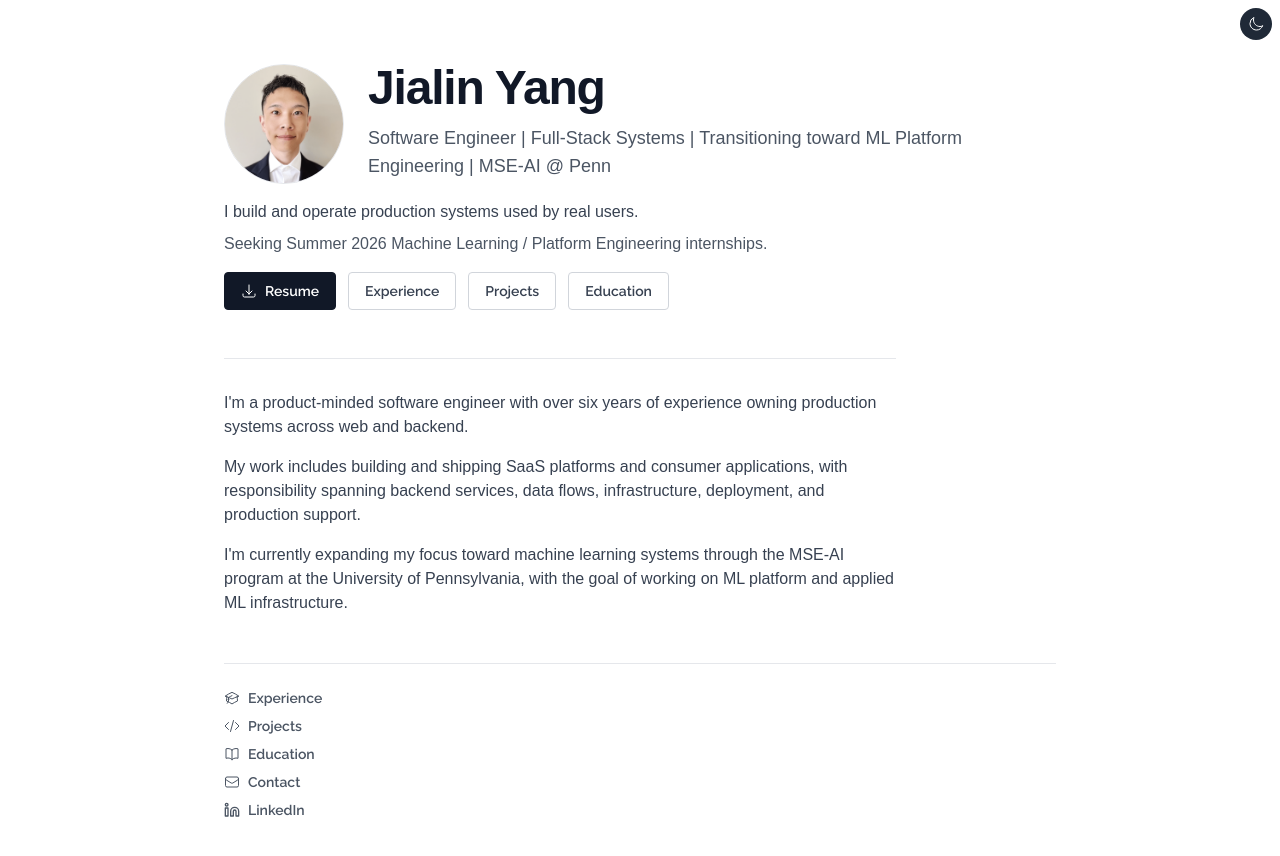
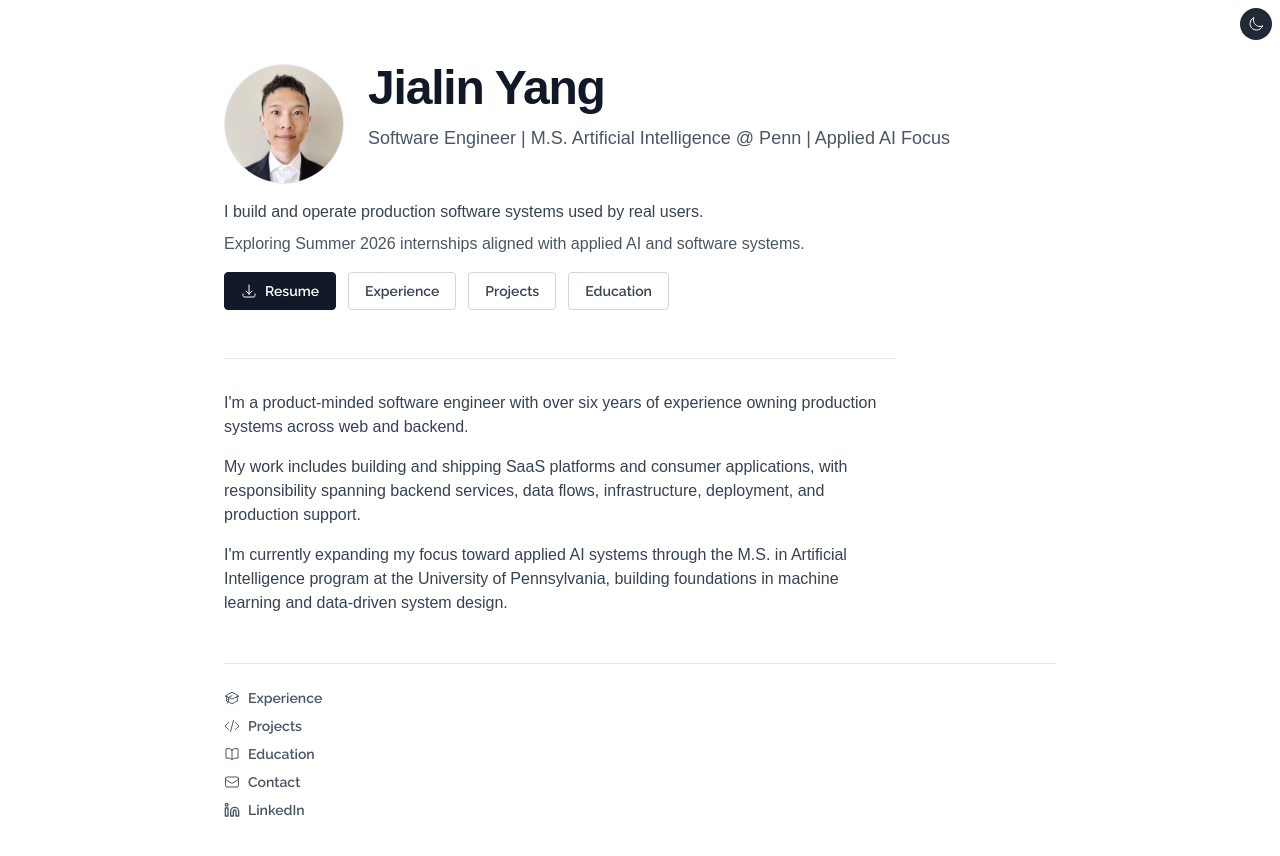
Before and after one commit to yangjialin94/jialin-portfolio, a Next.js app: page / in a window 1280 px wide. Shown: the top 856 px of the page. Built offline with nearby package versions, Linux system fonts and the light colour scheme.

Commit message:
update to match ai engineer career track

```diff
--- a/app/page.tsx
+++ b/app/page.tsx
@@ -28,18 +28,17 @@ export default function HomePage() {
               Jialin Yang
             </h1>
             <p className="mt-3 text-base text-gray-600 dark:text-gray-400 sm:text-lg">
-              Software Engineer | Full-Stack Systems | Transitioning toward ML Platform Engineering
-              | MSE-AI @ Penn
+              Software Engineer | M.S. Artificial Intelligence @ Penn | Applied AI Focus
             </p>
           </div>
         </div>
 
         <div className="max-w-2xl space-y-2">
           <p className="text-sm text-gray-700 dark:text-gray-300 sm:text-base">
-            I build and operate production systems used by real users.
+            I build and operate production software systems used by real users.
           </p>
           <p className="text-sm text-gray-600 dark:text-gray-400 sm:text-base">
-            Seeking Summer 2026 Machine Learning / Platform Engineering internships.
+            Exploring Summer 2026 internships aligned with applied AI and software systems.
           </p>
         </div>
 
@@ -87,9 +86,9 @@ export default function HomePage() {
           production support.
         </p>
         <p className="text-sm leading-6 text-gray-700 dark:text-gray-300 sm:text-base">
-          I&apos;m currently expanding my focus toward machine learning systems through the MSE-AI
-          program at the University of Pennsylvania, with the goal of working on ML platform and
-          applied ML infrastructure.
+          I&apos;m currently expanding my focus toward applied AI systems through the M.S. in
+          Artificial Intelligence program at the University of Pennsylvania, building foundations in
+          machine learning and data-driven system design.
         </p>
       </section>
 
```
